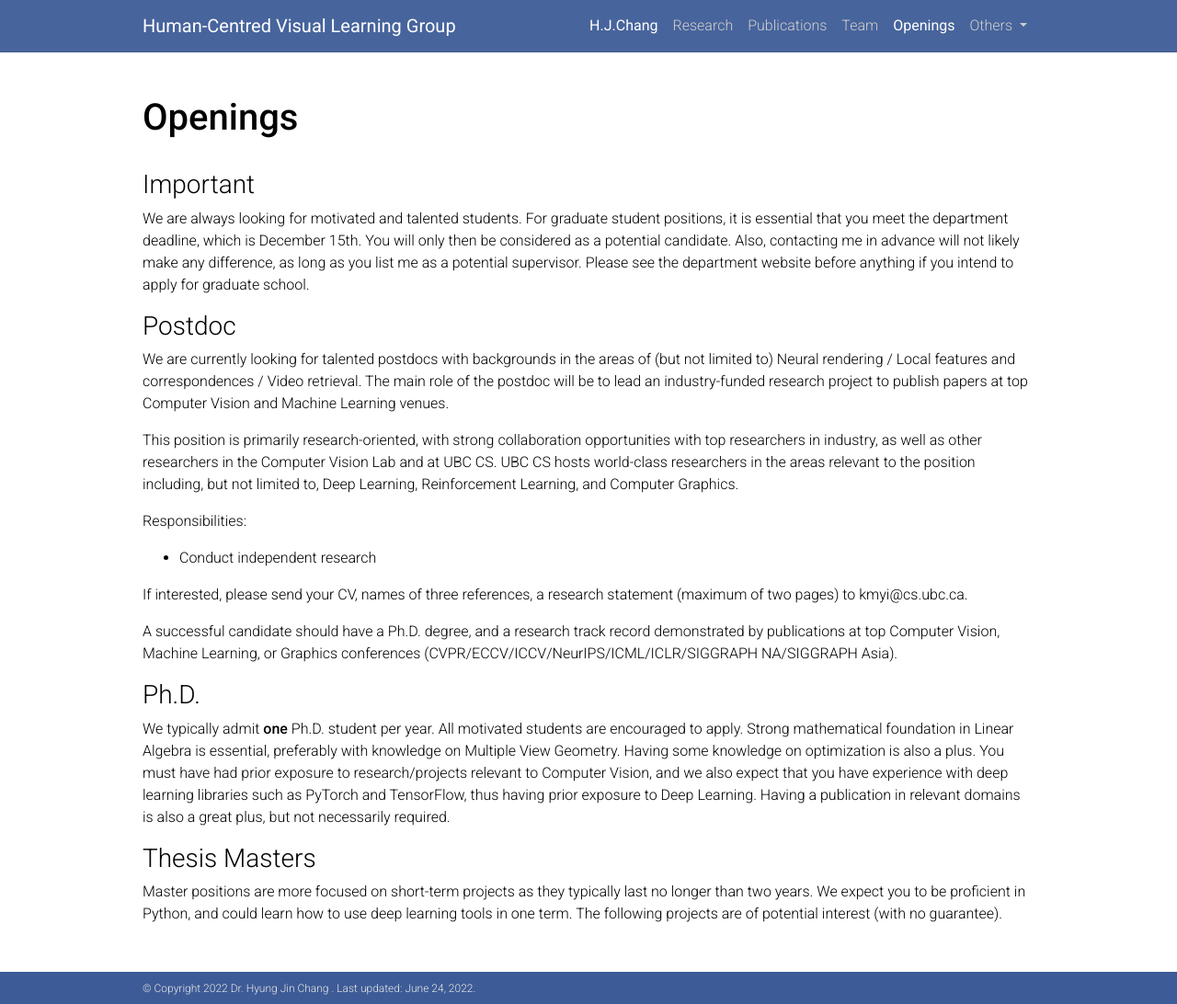
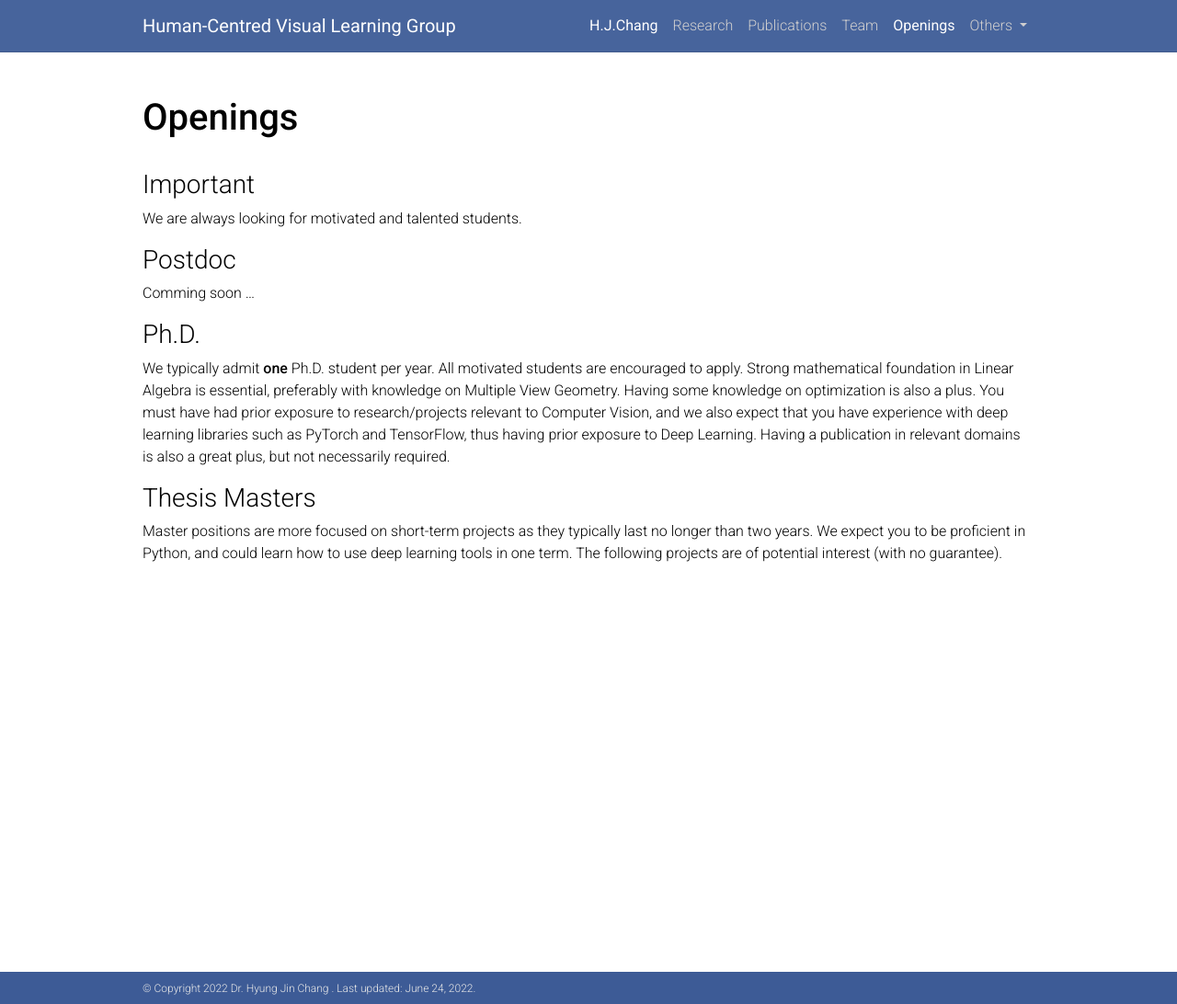
Before and after one commit to cvlab-uob/cvlab-uob.github.io, a Jekyll site: the page built from _pages/service.md, in a window 1280 px wide and 1092 px high. Shown: the whole window at 92% size. Built offline with Jekyll 4.4.1, drawn with Linux system fonts in a browser that asks for light colours; nearby versions of some CDN libraries; comment, search, counter and statistics services are not loaded; a style sheet for code colours, icons or effects is not loaded.

Commit message:
Update service.md

```diff
--- a/_pages/service.md
+++ b/_pages/service.md
@@ -8,19 +8,10 @@ navigation_weight: 50
 ---
 
 ### Important
-We are always looking for motivated and talented students. For graduate student positions, it is essential that you meet the department deadline, which is December 15th. You will only then be considered as a potential candidate. Also, contacting me in advance will not likely make any difference, as long as you list me as a potential supervisor. Please see the department website before anything if you intend to apply for graduate school.
+We are always looking for motivated and talented students.
 
 ### Postdoc
-We are currently looking for talented postdocs with backgrounds in the areas of (but not limited to) Neural rendering / Local features and correspondences / Video retrieval. The main role of the postdoc will be to lead an industry-funded research project to publish papers at top Computer Vision and Machine Learning venues.
-
-This position is primarily research-oriented, with strong collaboration opportunities with top researchers in industry, as well as other researchers in the Computer Vision Lab and at UBC CS. UBC CS hosts world-class researchers in the areas relevant to the position including, but not limited to, Deep Learning, Reinforcement Learning, and Computer Graphics.
-
-Responsibilities:
-- Conduct independent research
-
-If interested, please send your CV, names of three references, a research statement (maximum of two pages) to kmyi@cs.ubc.ca.
-
-A successful candidate should have a Ph.D. degree, and a research track record demonstrated by publications at top Computer Vision, Machine Learning, or Graphics conferences (CVPR/ECCV/ICCV/NeurIPS/ICML/ICLR/SIGGRAPH NA/SIGGRAPH Asia).
+Comming soon ...
 
 ### Ph.D.
 We typically admit **one** Ph.D. student per year. All motivated students are encouraged to apply. Strong mathematical foundation in Linear Algebra is essential, preferably with knowledge on Multiple View Geometry. Having some knowledge on optimization is also a plus. You must have had prior exposure to research/projects relevant to Computer Vision, and we also expect that you have experience with deep learning libraries such as PyTorch and TensorFlow, thus having prior exposure to Deep Learning. Having a publication in relevant domains is also a great plus, but not necessarily required.
```
